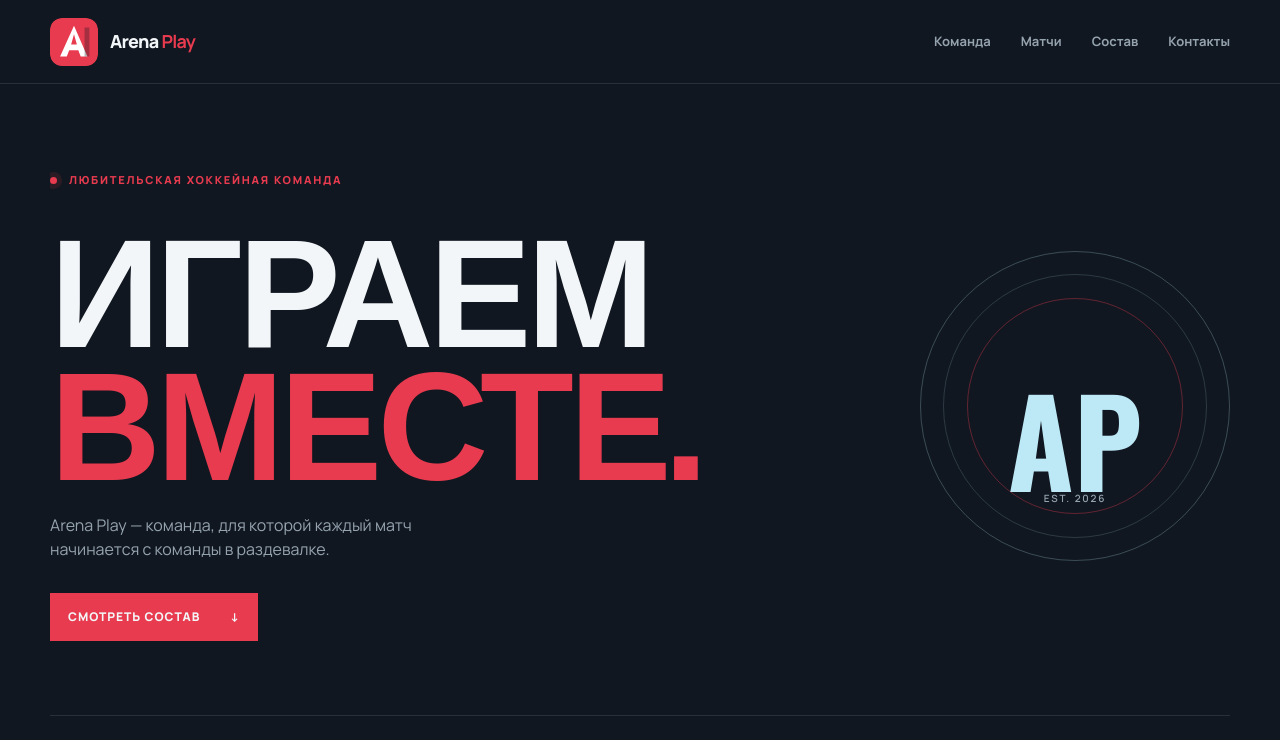
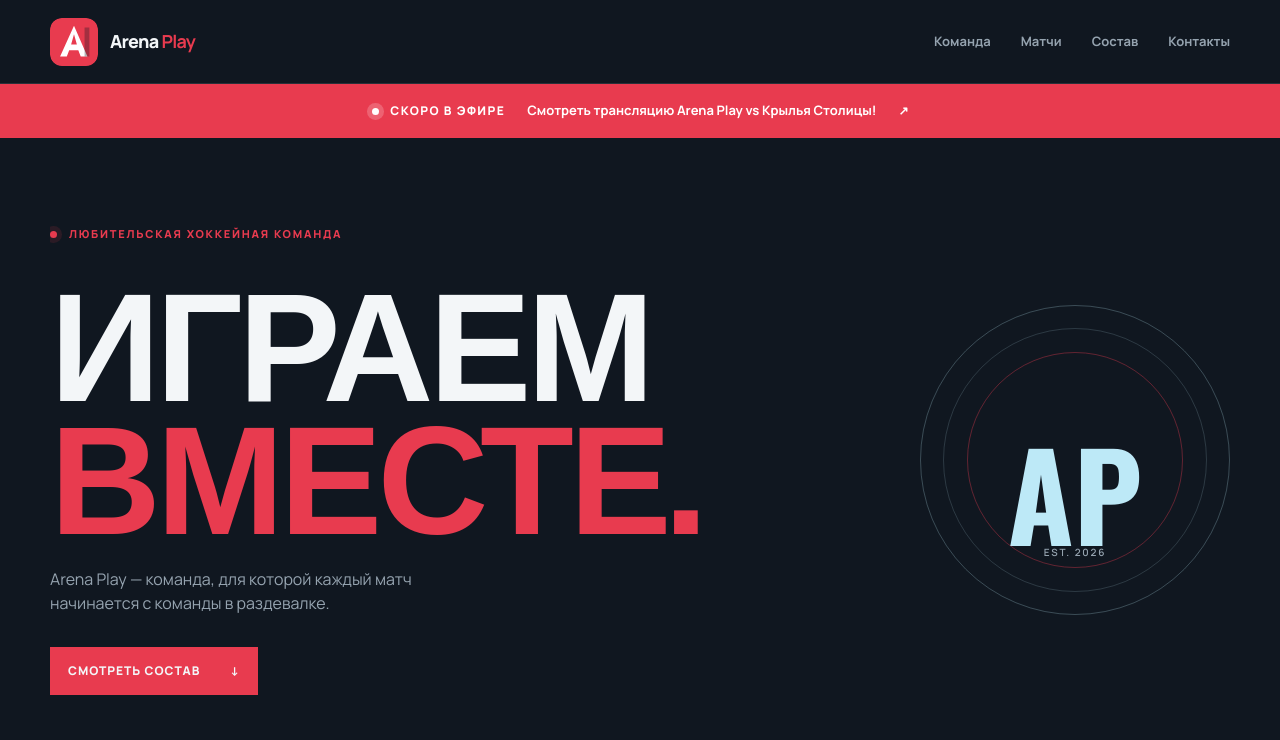
Before and after one commit to lobanovsky/arenaplayteamru, a plain HTML site: page index.html in a window 1280 px wide. Shown: the top 740 px of the page. Drawn offline with nearby package versions, Linux system fonts and the light colour scheme.

Commit message:
Обновить статистику команды и информацию о следующей игре
Изменены данные о количестве игр, побед и поражений. Обновлена дата, время, арена и соперник следующей игры команды.

```diff
--- a/index.html
+++ b/index.html
@@ -28,9 +28,9 @@
     </header>
 
     <main id="top">
-      <a class="live-banner" data-live-date="2026-10-03" href="https://vkvideo.ru/live-71330880_456246200" target="_blank" rel="noopener noreferrer" aria-label="Смотреть сегодняшнюю прямую трансляцию Arena Play в VK Видео">
+      <a class="live-banner" data-live-date="2026-10-11" href="https://vkvideo.ru/live-71330880_456246255" target="_blank" rel="noopener noreferrer" aria-label="Смотреть сегодняшнюю прямую трансляцию Arena Play в VK Видео">
         <span><span class="live-dot"></span> Скоро в эфире</span>
-        <strong>Смотреть трансляцию Arena Play vs Крылья Столицы! Первая игра сезона!</strong>
+        <strong>Смотреть трансляцию Arena Play vs Крылья Столицы!</strong>
         <span aria-hidden="true">↗</span>
       </a>
       <section class="hero section-shell">
```
